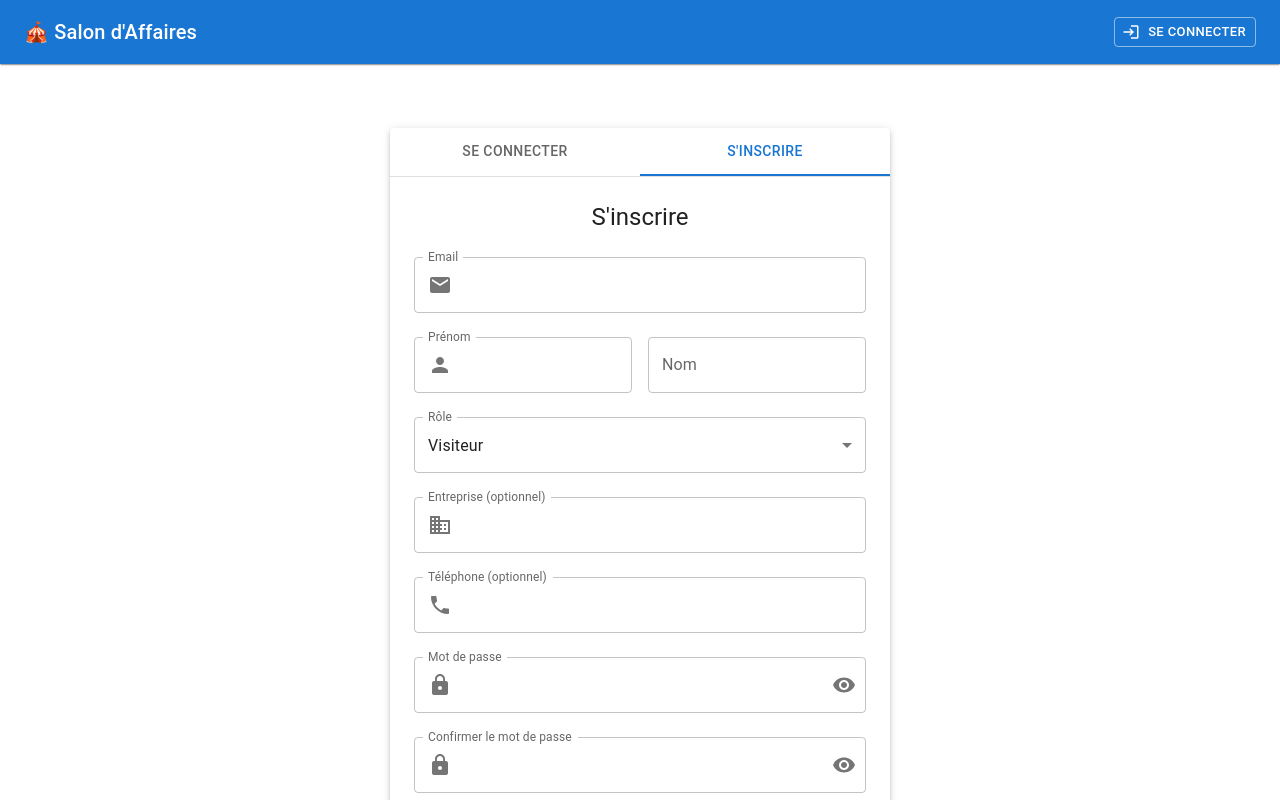
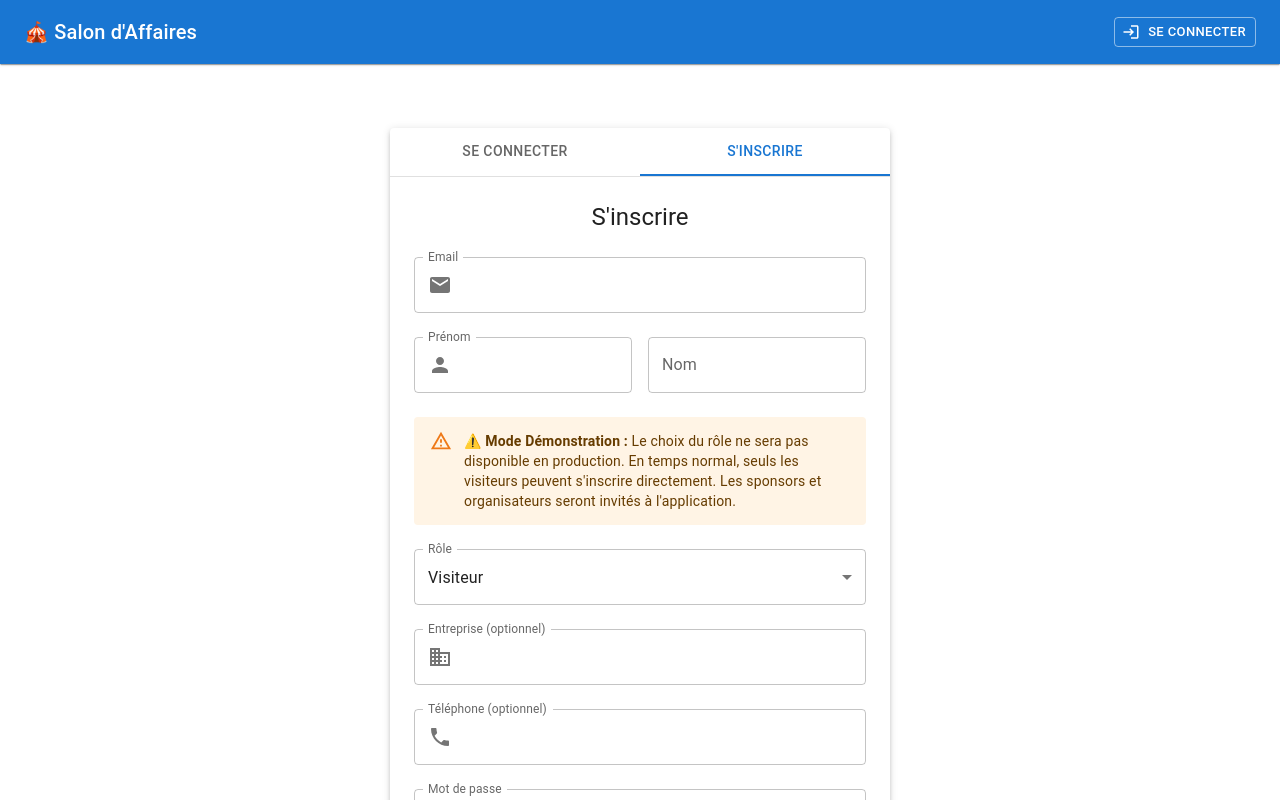
Before and after one commit to fredericlauss/partiel_s2, a React (Vite) app in the folder app/: page /auth in a window 1280 px wide. Both pictures are taken after a click on the tab "S'INSCRIRE". Shown: the top 800 px of the page. Built offline with nearby package versions, Linux system fonts and the light colour scheme; no server answers.

Commit message:
feat: ✨ Add warning alert in RegisterForm for demonstration mode regarding role selection availability

```diff
--- a/app/src/components/auth/RegisterForm.tsx
+++ b/app/src/components/auth/RegisterForm.tsx
@@ -13,7 +13,8 @@ import {
   InputLabel,
   Select,
   MenuItem,
-  FormHelperText
+  FormHelperText,
+  Alert
 } from '@mui/material'
 import {
   Visibility,
@@ -152,6 +153,13 @@ export default function RegisterForm({ onMessage, onSuccess }: RegisterFormProps
         />
       </Box>
 
+      {/* Warning pour la démo */}
+      <Alert severity="warning" sx={{ mt: 2, mb: 1 }}>
+        ⚠️ <strong>Mode Démonstration :</strong> Le choix du rôle ne sera pas disponible en production.
+        En temps normal, seuls les visiteurs peuvent s'inscrire directement.
+        Les sponsors et organisateurs seront invités à l'application.
+      </Alert>
+
       <FormControl fullWidth margin="normal" error={!!errors.role}>
         <InputLabel>Rôle</InputLabel>
         <Select
```
